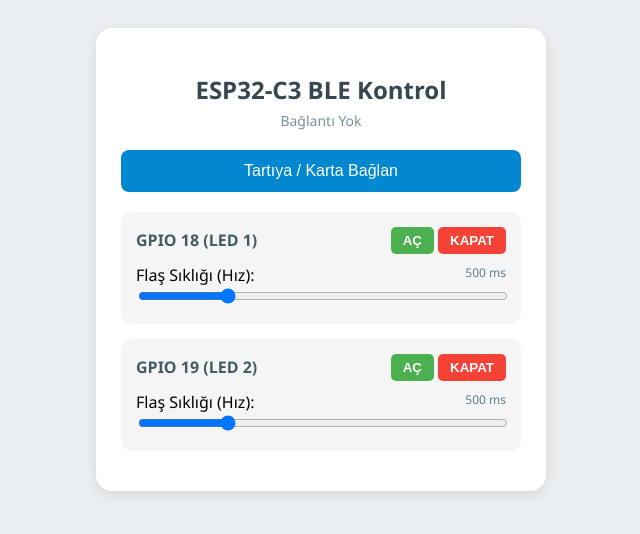
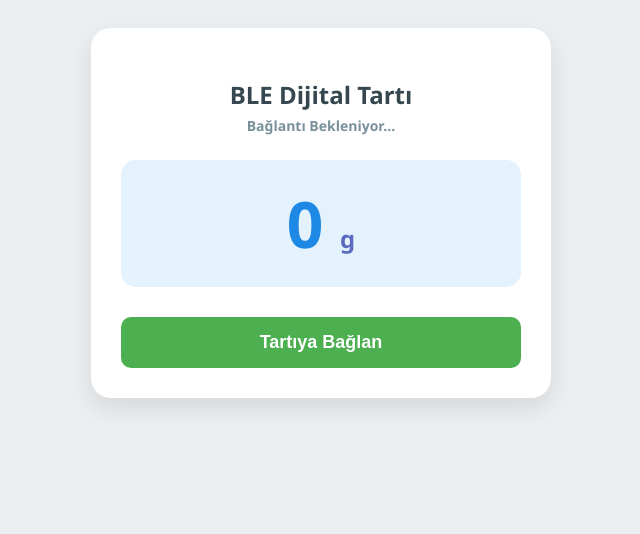
Before and after one commit to sabankiran/led-test, a plain HTML site: page index.html in a window 1280 px wide. Shown: the whole page, without its empty margins (319-959 px from the left). Drawn offline with Linux system fonts and the light colour scheme.

Commit message:
Update index.html

```diff
--- a/index.html
+++ b/index.html
@@ -3,100 +3,88 @@
 <head>
     <meta charset="UTF-8">
     <meta name="viewport" content="width=device-width, initial-scale=1.0">
-    <title>ESP32-C3 LED & BLE Test</title>
+    <title>ESP32-C3 Dijital Tartı</title>
     <style>
-        body { font-family: 'Segoe UI', Tahoma, Geneva, Verdana, sans-serif; background: #eceff1; text-align: center; padding: 20px; }
-        .card { background: white; max-width: 400px; margin: auto; padding: 25px; border-radius: 16px; box-shadow: 0 4px 15px rgba(0,0,0,0.1); }
+        body { font-family: 'Segoe UI', Arial, sans-serif; background: #eceff1; text-align: center; padding: 20px; }
+        .card { background: white; max-width: 400px; margin: auto; padding: 30px; border-radius: 20px; box-shadow: 0 10px 25px rgba(0,0,0,0.1); }
         h2 { color: #37474f; margin-bottom: 5px; }
-        .status { font-size: 14px; color: #78909c; margin-bottom: 20px; }
-        .btn-connect { background: #0288d1; color: white; border: none; padding: 12px 20px; font-size: 16px; border-radius: 8px; cursor: pointer; width: 100%; margin-bottom: 20px; }
-        .control-group { background: #f5f5f5; padding: 15px; border-radius: 10px; margin-bottom: 15px; text-align: left; }
-        .control-group h4 { margin: 0 0 10px 0; color: #455a64; display: flex; justify-content: space-between; align-items: center; }
-        .btn-toggle { padding: 6px 12px; border: none; border-radius: 5px; cursor: pointer; font-weight: bold; }
-        .btn-on { background: #4caf50; color: white; }
-        .btn-off { background: #f44336; color: white; }
-        .slider-container { margin-top: 10px; }
-        input[type=range] { width: 100%; cursor: pointer; }
-        .val-label { font-size: 12px; color: #607d8b; float: right; }
+        .status { font-size: 14px; color: #78909c; margin-bottom: 25px; font-weight: bold; }
+        .weight-display { font-size: 64px; font-weight: bold; color: #1e88e5; margin: 20px 0; background: #e3f2fd; padding: 20px; border-radius: 15px; }
+        .unit { font-size: 24px; color: #5c6bc0; }
+        .btn { border: none; padding: 15px 25px; font-size: 18px; border-radius: 10px; cursor: pointer; width: 100%; margin-top: 10px; font-weight: bold; transition: 0.2s; }
+        .btn-connect { background: #4caf50; color: white; }
+        .btn-tare { background: #ff9800; color: white; display: none; }
     </style>
 </head>
 <body>
 
 <div class="card">
-    <h2>ESP32-C3 BLE Kontrol</h2>
-    <div id="status" class="status">Bağlantı Yok</div>
-    <button class="btn-connect" onclick="connectBLE()">Tartıya / Karta Bağlan</button>
+    <h2>BLE Dijital Tartı</h2>
+    <div id="status" class="status">Bağlantı Bekleniyor...</div>
 
-    <!-- GPIO 18 KONTROL -->
-    <div class="control-group">
-        <h4>
-            GPIO 18 (LED 1)
-            <div>
-                <button class="btn-toggle btn-on" onclick="sendCmd('L18_ON')">AÇ</button>
-                <button class="btn-toggle btn-off" onclick="sendCmd('L18_OFF')">KAPAT</button>
-            </div>
-        </h4>
-        <div class="slider-container">
-            <label>Flaş Sıklığı (Hız): <span id="v18" class="val-label">500 ms</span></label>
-            <input type="range" min="50" max="2000" step="50" value="500" oninput="updateSlider('18', this.value)" onchange="sendSlider('18', this.value)">
-        </div>
+    <div class="weight-display">
+        <span id="weight">0</span> <span class="unit">g</span>
     </div>
 
-    <!-- GPIO 19 KONTROL -->
-    <div class="control-group">
-        <h4>
-            GPIO 19 (LED 2)
-            <div>
-                <button class="btn-toggle btn-on" onclick="sendCmd('L19_ON')">AÇ</button>
-                <button class="btn-toggle btn-off" onclick="sendCmd('L19_OFF')">KAPAT</button>
-            </div>
-        </h4>
-        <div class="slider-container">
-            <label>Flaş Sıklığı (Hız): <span id="v19" class="val-label">500 ms</span></label>
-            <input type="range" min="50" max="2000" step="50" value="500" oninput="updateSlider('19', this.value)" onchange="sendSlider('19', this.value)">
-        </div>
-    </div>
+    <button id="btnConnect" class="btn btn-connect" onclick="connectBLE()">Tartıya Bağlan</button>
+    <button id="btnTare" class="btn btn-tare" onclick="sendTare()">DARA AL (SIFIRLA)</button>
 </div>
 
 <script>
+    const SERVICE_UUID = '4fafc201-1fb5-459e-8fcc-c5c9c331914b';
+    const CHARACTERISTIC_UUID = 'beb5483e-36e1-4688-b7f5-ea07361b26a8';
+
     let bleCharacteristic;
 
     async function connectBLE() {
         try {
-            document.getElementById('status').innerText = "Aranıyor...";
+            document.getElementById('status').innerText = "Cihaz Aranıyor...";
             const device = await navigator.bluetooth.requestDevice({
-                acceptAllDevices: true,
-                optionalServices: ['4fafc201-1fb5-459e-8fcc-c5c9c331914b']
+                filters: [{ name: 'ESP32C3-Tarti' }],
+                optionalServices: [SERVICE_UUID]
             });
 
+            document.getElementById('status').innerText = "Bağlanıyor...";
             const server = await device.gatt.connect();
-            const service = await server.getPrimaryService('4fafc201-1fb5-459e-8fcc-c5c9c331914b');
-            bleCharacteristic = await service.getCharacteristic('beb5483e-36e1-4688-b7f5-ea07361b26a8');
+            const service = await server.getPrimaryService(SERVICE_UUID);
+            bleCharacteristic = await service.getCharacteristic(CHARACTERISTIC_UUID);
+
+            // Bildirimleri (Notification) Başlat
+            await bleCharacteristic.startNotifications();
+            bleCharacteristic.addEventListener('characteristicvaluechanged', handleWeightData);
 
             document.getElementById('status').innerText = "Bağlandı: " + device.name;
             document.getElementById('status').style.color = "#2e7d32";
+            document.getElementById('btnConnect').style.display = "none";
+            document.getElementById('btnTare').style.display = "block";
+
+            device.addEventListener('gattserverdisconnected', onDisconnected);
+
         } catch (error) {
             document.getElementById('status').innerText = "Hata: " + error;
             document.getElementById('status').style.color = "#c62828";
         }
     }
 
-    async function sendCmd(cmd) {
+    function handleWeightData(event) {
+        let decoder = new TextDecoder('utf-8');
+        let weightVal = decoder.decode(event.target.value);
+        document.getElementById('weight').innerText = weightVal;
+    }
+
+    async function sendTare() {
         if (bleCharacteristic) {
             let encoder = new TextEncoder('utf-8');
-            await bleCharacteristic.writeValue(encoder.encode(cmd));
-        } else {
-            alert("Önce Bluetooth ile bağlanın!");
+            await bleCharacteristic.writeValue(encoder.encode("TARE"));
         }
     }
 
-    function updateSlider(gpio, val) {
-        document.getElementById('v' + gpio).innerText = val + " ms";
-    }
-
-    function sendSlider(gpio, val) {
-        // Karta komut gönderir (Örn: S18:200 veya S19:1000)
-        sendCmd("S" + gpio + ":" + val);
+    function onDisconnected() {
+        document.getElementById('status').innerText = "Bağlantı Kesildi!";
+        document.getElementById('status').style.color = "#c62828";
+        document.getElementById('btnConnect').style.display = "block";
+        document.getElementById('btnTare').style.display = "none";
+        document.getElementById('weight').innerText = "0";
     }
 </script>
 
```
